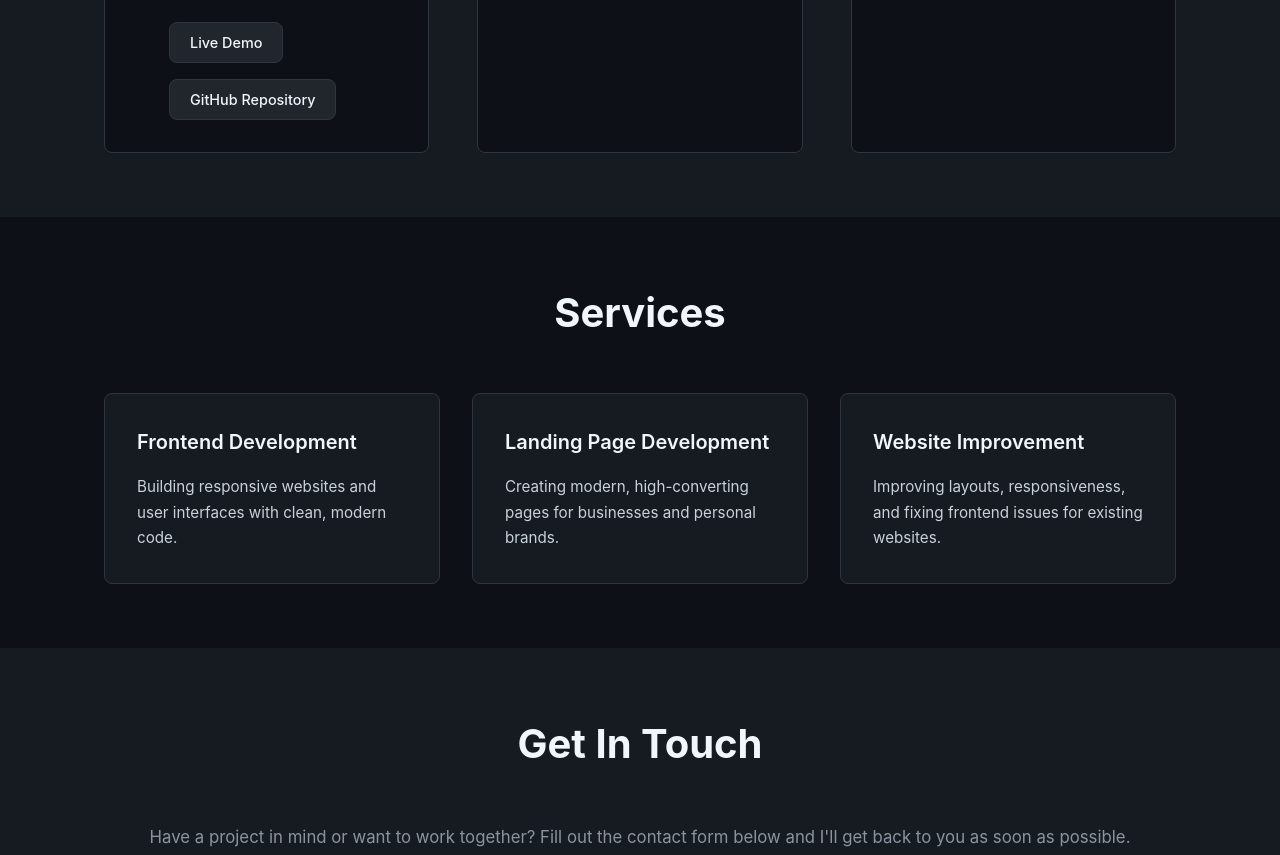
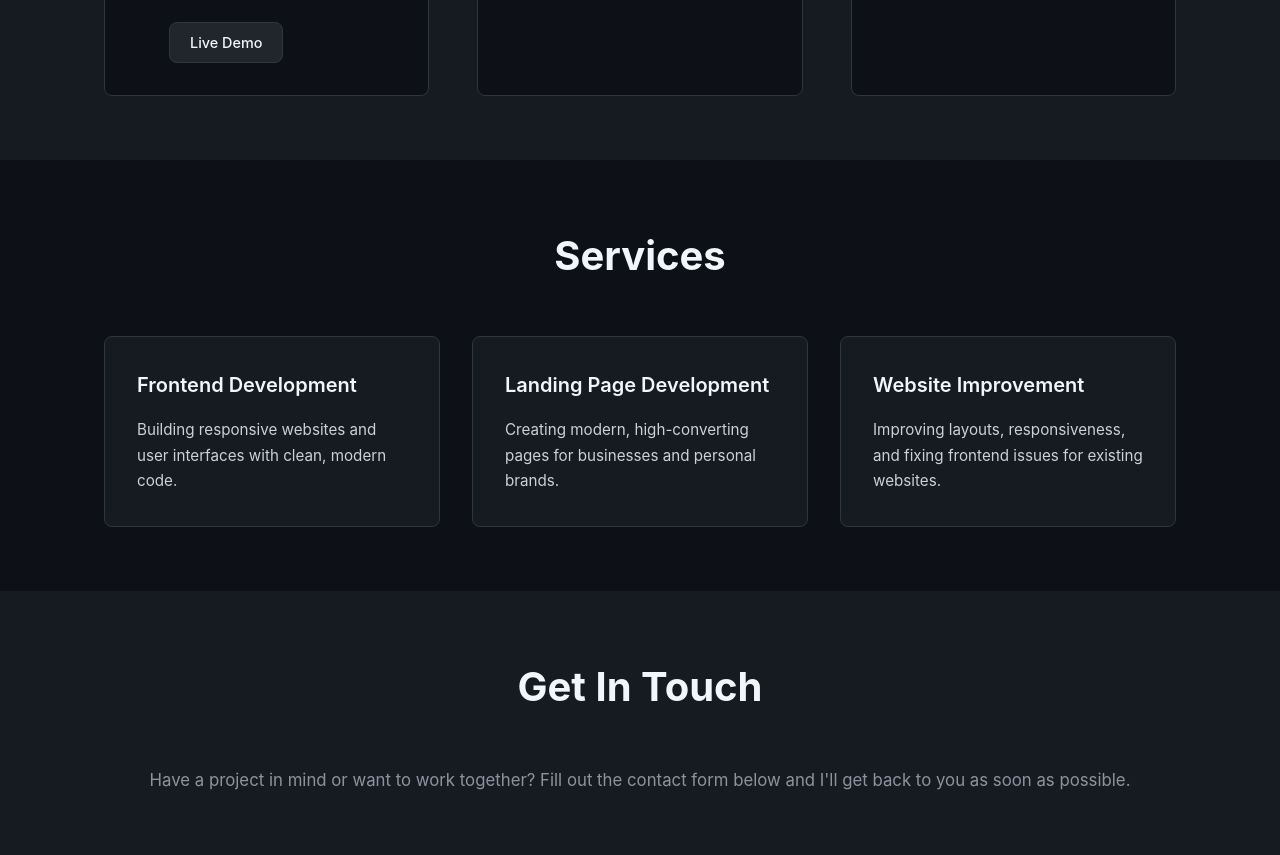
Before and after one commit to Mohamed-Bangura/Mohamed-Bangura-Portfolio, a website: page index.html in a window 1280 px wide. Shown: the part 2824-3679 px from the top of the page. Drawn offline with Linux system fonts and the light colour scheme.

Commit message:
Remove GitHub repository link from Savory Bites project card

```diff
--- a/index.html
+++ b/index.html
@@ -277,7 +277,6 @@
                             </p>
                             <div class="project-links">
                                 <a href="https://savory-bites-restaurant-ten.vercel.app/" target="_blank" rel="noopener noreferrer" class="project-link" itemprop="url">Live Demo</a>
-                                <a href="https://github.com/Mohamed-Bangura/savory-bites-restaurant" target="_blank" rel="noopener noreferrer" class="project-link">GitHub Repository</a>
                             </div>
                         </div>
                     </article>
--- /dev/null
+++ b/package.json
@@ -0,0 +1,5 @@
+{
+  "devDependencies": {
+    "sharp": "^0.35.3"
+  }
+}
```
Also changed, not shown: 1 other file.
